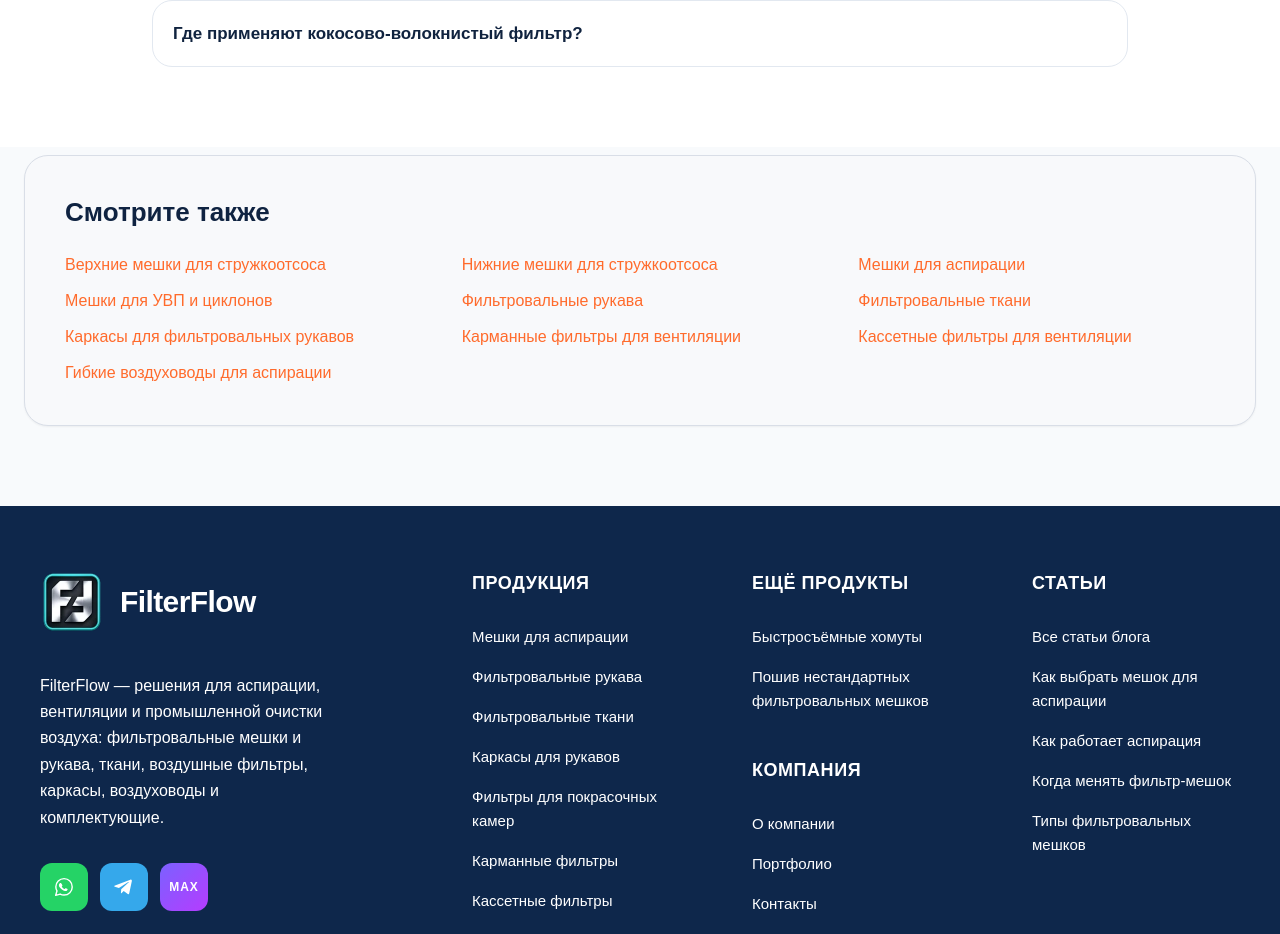
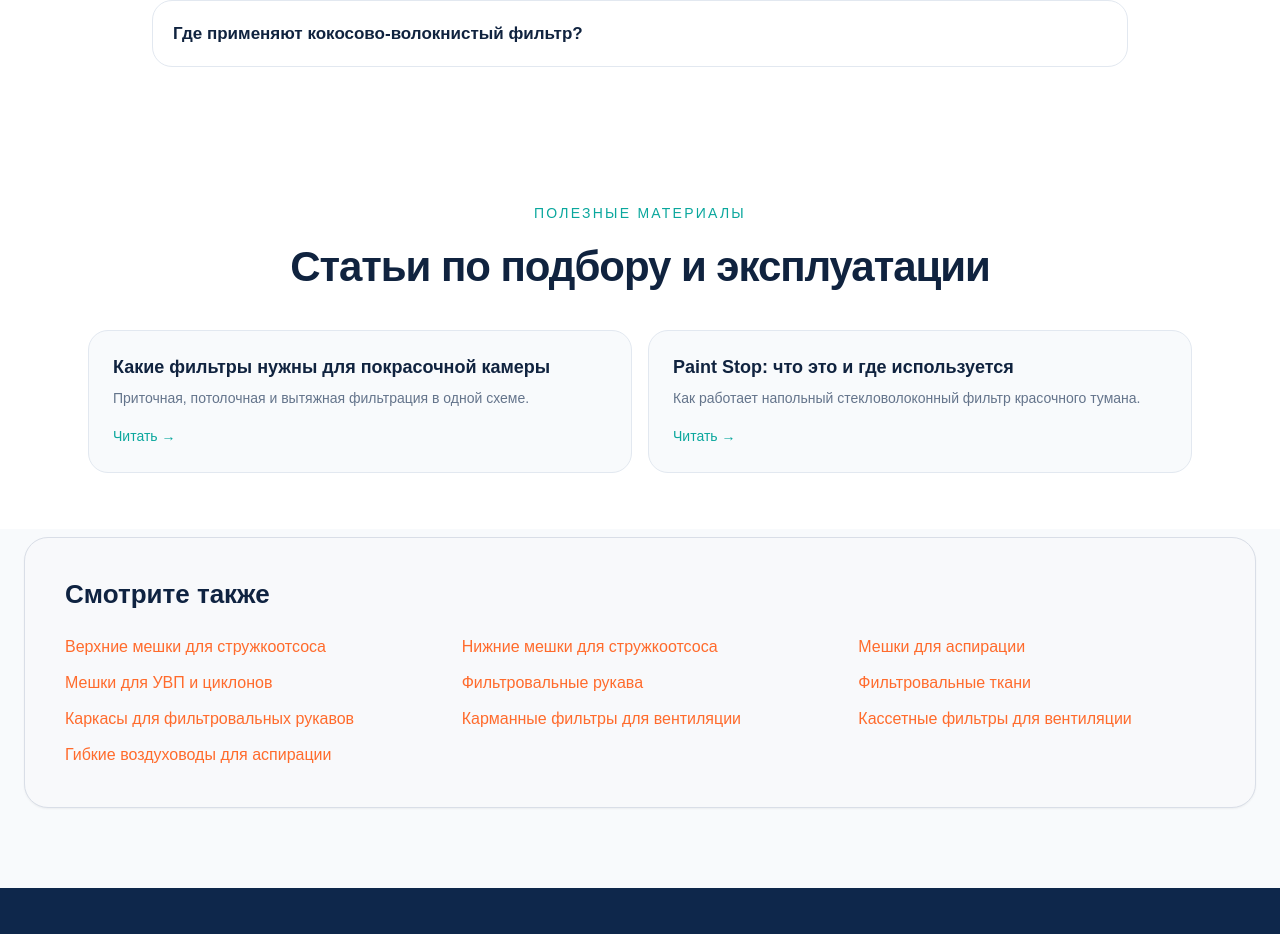
Before and after one commit to karipupkina-ux/filterflow-next, a Next.js app: page /filtry-dlya-pokrasochnyh-kamer in a window 1280 px wide. Shown: the part 5585-6519 px from the top of the page. Built offline with nearby package versions, Linux system fonts and the light colour scheme.

Commit message:
SEO content: link product pages to cluster articles

```diff
--- a/app/filtry-dlya-pokrasochnyh-kamer/page.tsx
+++ b/app/filtry-dlya-pokrasochnyh-kamer/page.tsx
@@ -4,6 +4,7 @@ import Link from "next/link";
 import Navigation from "../components/Navigation";
 import ProductInquiryForm from "../components/ProductInquiryForm";
 import SeeAlsoLinks from "../components/SeeAlsoLinks";
+import ProductGuides from "../components/ProductGuides";
 import FloatingContacts from "../components/feature/FloatingContacts";
 import { pageMetadata, SITE_URL } from "@/lib/seo-metadata";
 
@@ -181,6 +182,18 @@ export default function PaintBoothFiltersPage() {
 
         <section className="py-14 md:py-20"><div className="mx-auto max-w-5xl px-5 sm:px-6"><h2 className="text-center text-[32px] font-bold text-[#10233f] md:text-[46px]">Частые вопросы о фильтрах окрасочных камер</h2><div className="mt-9 grid gap-4">{faq.map((item)=><details key={item.question} className="rounded-[20px] border border-[#e2e8f0] bg-white p-5"><summary className="cursor-pointer list-none text-[17px] font-semibold text-[#10233f]">{item.question}</summary><p className="mt-4 text-[15px] leading-[1.75] text-[#64748b]">{item.answer}</p></details>)}</div></div></section>
 
+        <ProductGuides items={[
+          {
+            title: "Какие фильтры нужны для покрасочной камеры",
+            href: "/blog/kakie-filtry-nuzhny-dlya-pokrasochnoj-kamery/",
+            text: "Приточная, потолочная и вытяжная фильтрация в одной схеме.",
+          },
+          {
+            title: "Paint Stop: что это и где используется",
+            href: "/blog/chto-takoe-paint-stop/",
+            text: "Как работает напольный стекловолоконный фильтр красочного тумана.",
+          },
+        ]} />
         <SeeAlsoLinks excludeHref="/filtry-dlya-pokrasochnyh-kamer/" />
         <FloatingContacts />
       </main>
```
